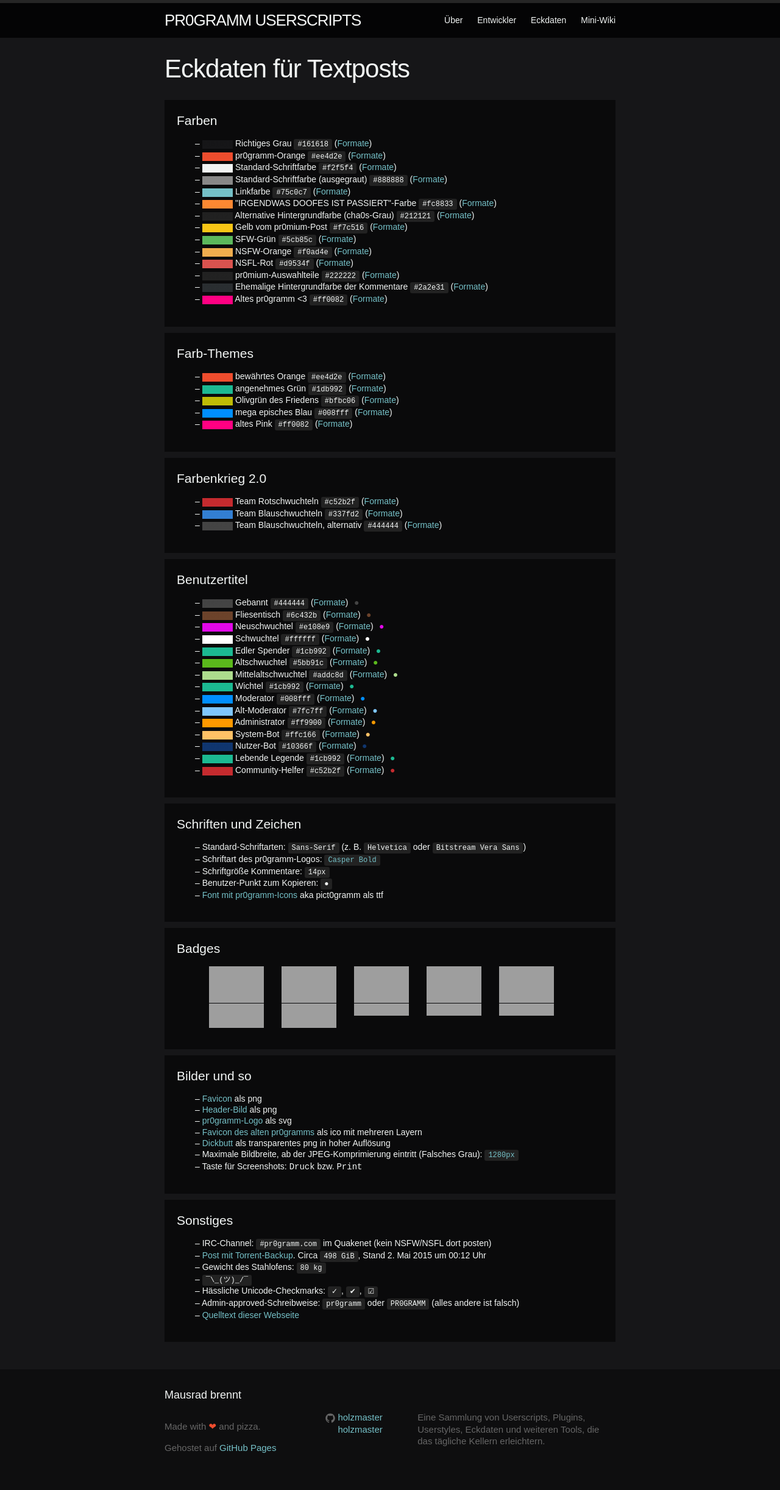
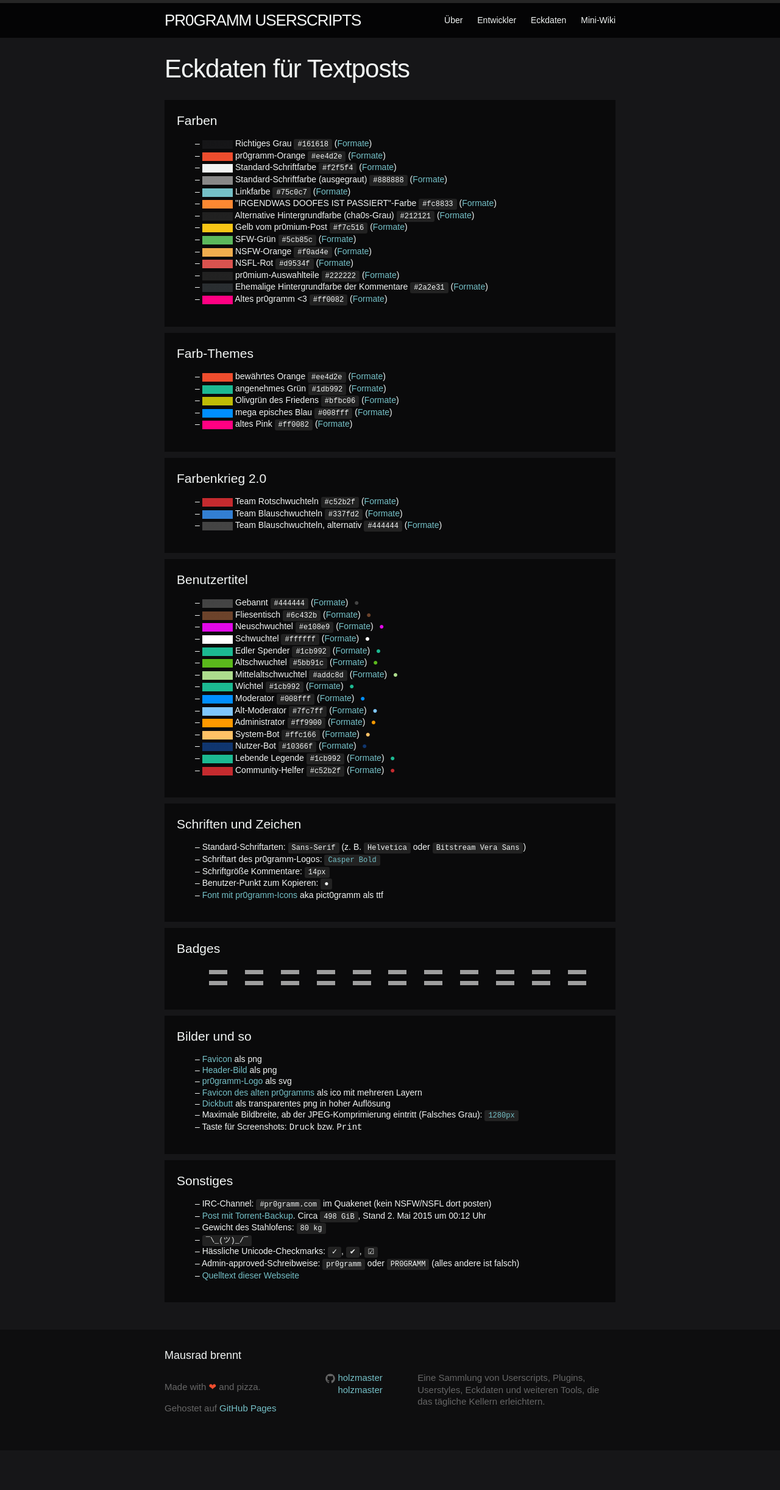
Before and after one commit to holzmaster/userscripts, a Jekyll site: the page built from eckdaten.html, in a window 1280 px wide. Shown: the whole page at 61% size. Built offline with Jekyll 4.4.1, drawn with Linux system fonts in a browser that asks for light colours; after the commit the page ends 2379 px from its top, so only the background shows below that; grey boxes are pictures that could not be loaded.

Commit message:
Added limits for the SVG's

```diff
--- a/eckdaten.html
+++ b/eckdaten.html
@@ -248,7 +248,7 @@ comment_font_size: 14px
 		<h2>Badges</h2>
 		<ul class="list-horizontal">
 			{% for badge in page.badges %}{% for lol in badge %}
-			<li><a href="{{ lol[1] }}"><img src="{{ lol[1] }}"></a></li>
+			<li><a href="{{ lol[1] }}"><img style="max-width: 30px; min-width: 30px;" src="{{ lol[1] }}"></a></li>
 			{% endfor %}{% endfor %}
 		</ul>
 	</article>
```
